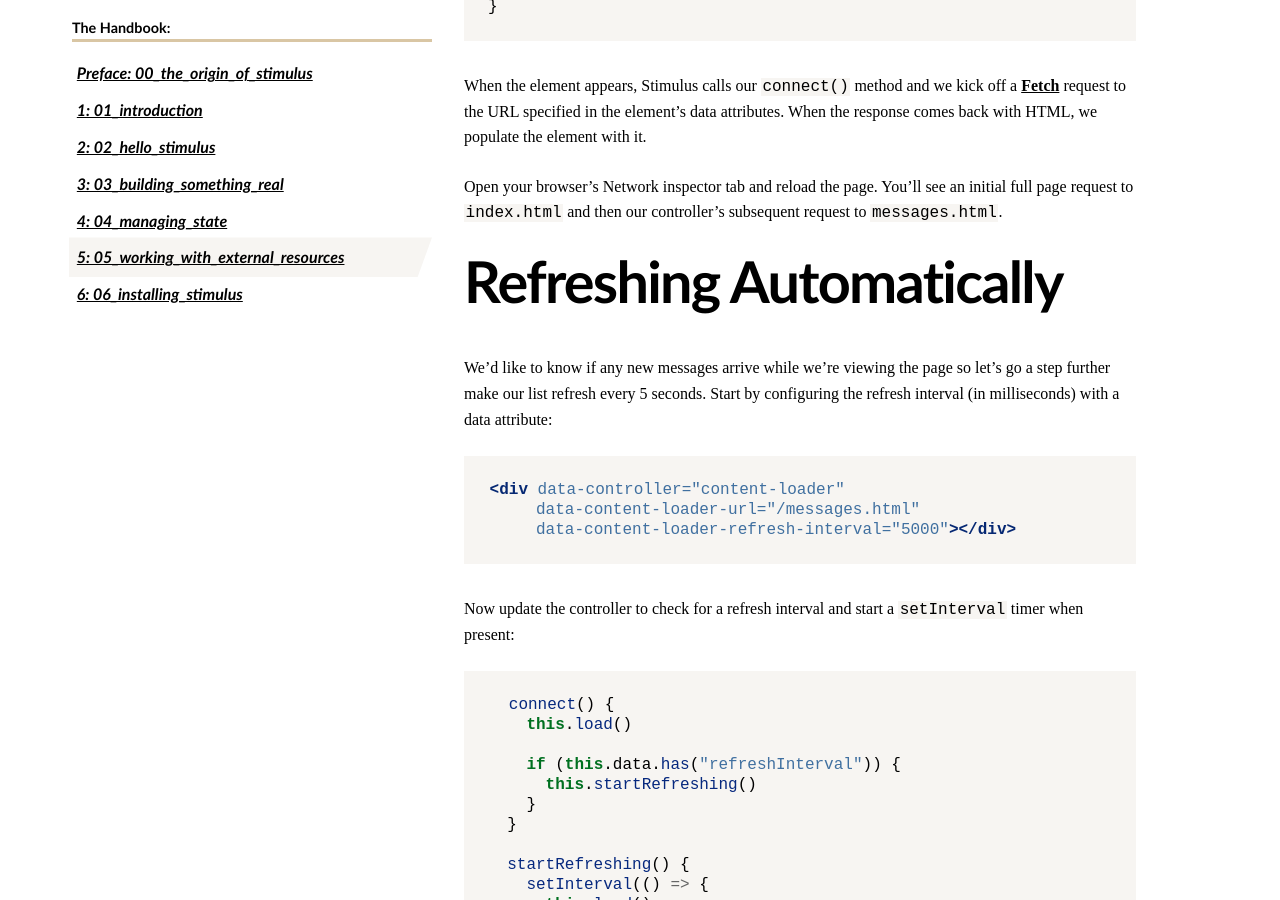
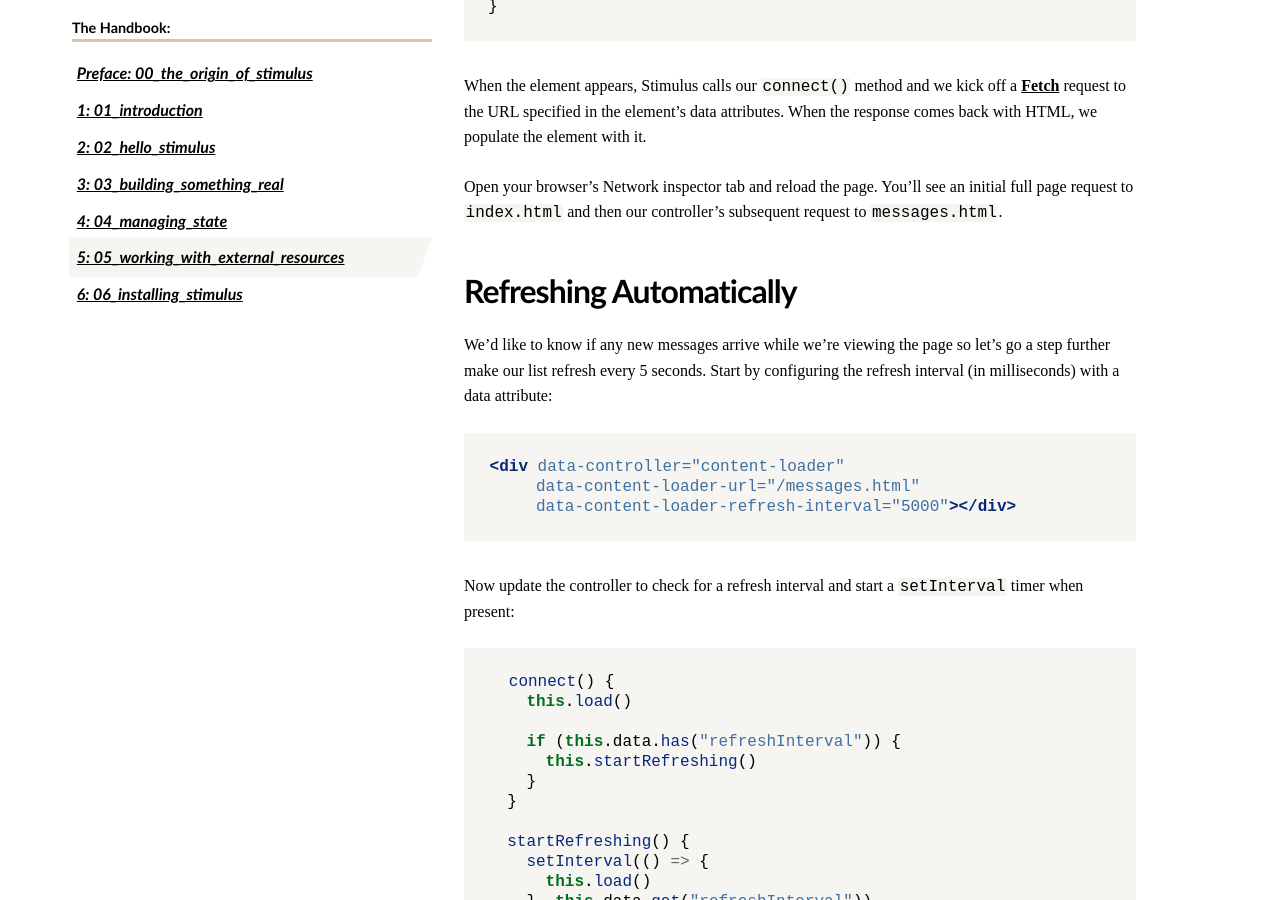
Before and after one commit to hotwired/stimulus-site, a Jekyll site: the page built from _handbook/05_working_with_external_resources.md, in a window 1280 px wide and 900 px high, scrolled down 1282 px. Built offline with Jekyll 4.4.1, drawn with Linux system fonts in a browser that asks for light colours; some web fonts are replaced.

Commit message:
Fix heading levels

```diff
--- a/_handbook/05_working_with_external_resources.md
+++ b/_handbook/05_working_with_external_resources.md
@@ -47,7 +47,7 @@ When the element appears, Stimulus calls our `connect()` method and we kick off
 
 Open your browser's Network inspector tab and reload the page. You'll see an initial full page request to `index.html` and then our controller's subsequent request to `messages.html`.
 
-# Refreshing Automatically
+## Refreshing Automatically
 
 We'd like to know if any new messages arrive while we're viewing the page so let's go a step further make our list refresh every 5 seconds. Start by configuring the refresh interval (in milliseconds) with a data attribute:
 
@@ -78,7 +78,7 @@ Now update the controller to check for a refresh interval and start a `setInterv
 
 Reload the page again. You'll see a new request being issued every 5 seconds in the Network inspector.
 
-# Cleaning Up
+## Cleaning Up
 
 Our `setInterval` timer starts on `connect()`, but there's nothing to stop it from running. If we navigate away using Turbolinks or remove the element by some other means, the timer will keep ticking and continue making network requests. Let's fix that by keeping a reference to the timer and canceling on `disconnect()` when the element disappears:
 
```
